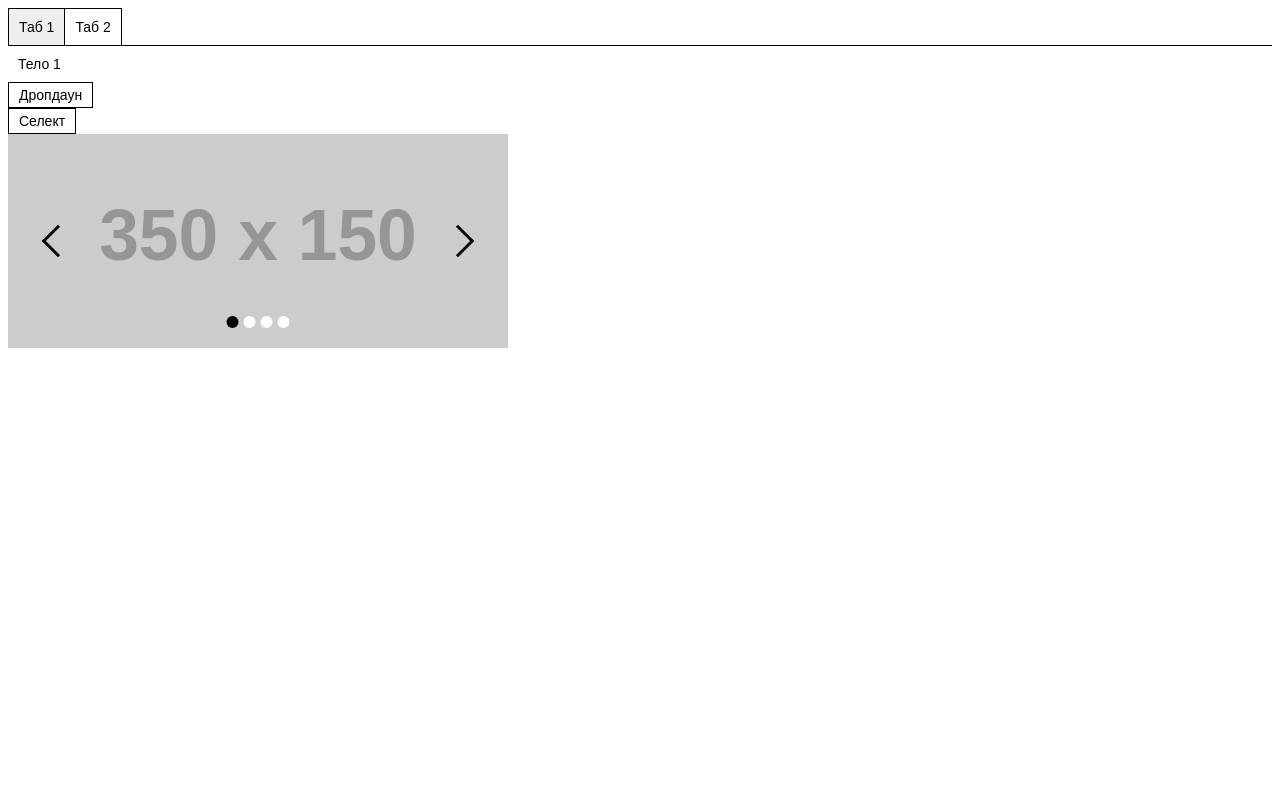
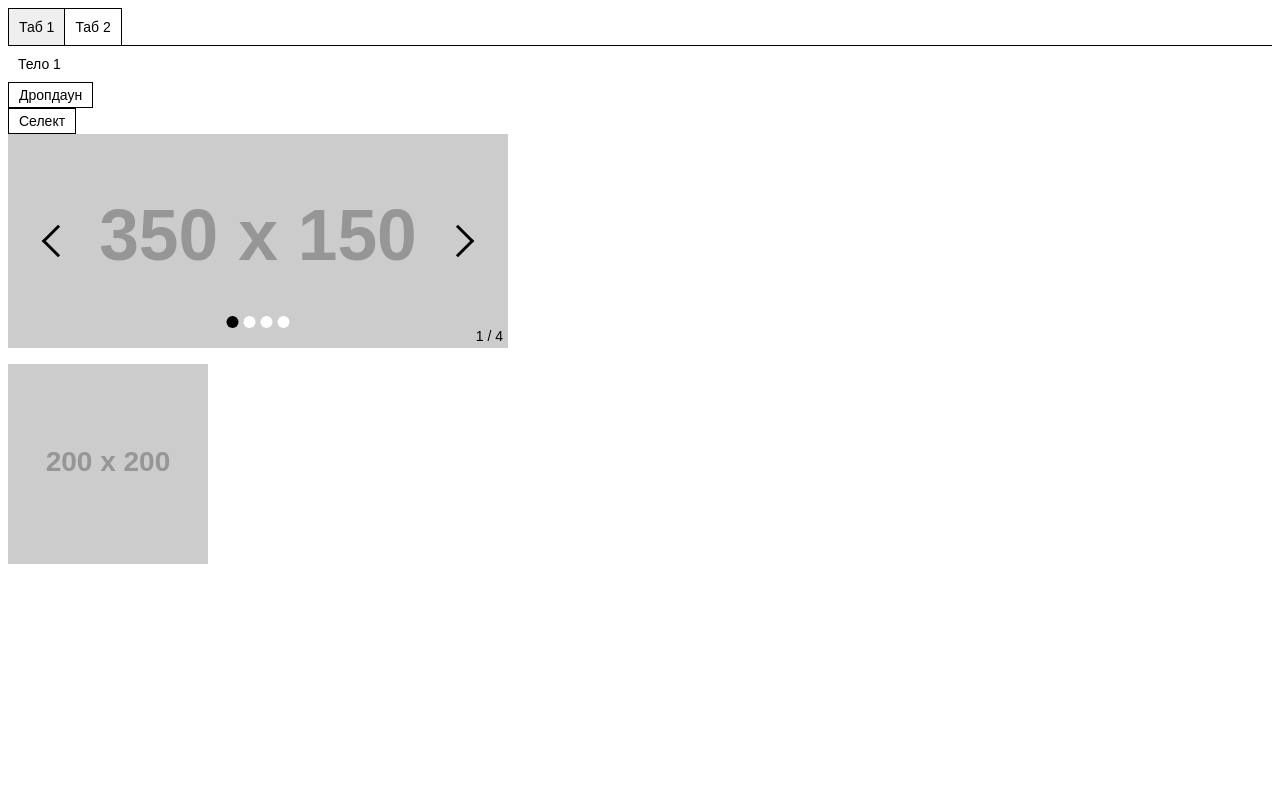
Before and after one commit to ThunderTeasers/Faze, a website built with webpack: page src/index.html in a window 1280 px wide. Shown: the top 800 px of the page. Built offline with nearby package versions, Linux system fonts and the light colour scheme; placeholder pictures from the web are drawn by us.

Commit message:
Общее: обновление тестовых файлов + регистрация написанных модулей

```diff
--- a/src/index.html
+++ b/src/index.html
@@ -52,6 +52,10 @@
         <img src="https://via.placeholder.com/350x150" alt="">
         <img src="https://via.placeholder.com/350x150" alt="">
     </div>
+    <br>
+    <div style="width:20rem">
+        <img class="image" src="https://via.placeholder.com/200x200" data-full-image="https://via.placeholder.com/2000x2000">
+    </div>
 
     <button id="button" style="margin-left: 500px; margin-top: 500px;">
         12312313123
--- a/src/index.ts
+++ b/src/index.ts
@@ -5,6 +5,8 @@ import Tab from './components/Tab/Tab';
 import Dropdown from './components/Dropdown/Dropdown';
 import Select from './components/Select/Select';
 import Carousel from './components/Carousel/Carousel';
+import Zoom from './components/Zoom/Zoom';
+import Scroll from './components/Scroll/Scroll';
 
 // @ts-ignore
 window.PlarsonJS = PlarsonJS;
@@ -54,10 +56,24 @@ PlarsonJS.add({
   },
 });
 
+PlarsonJS.add({
+  pluginName: 'Zoom',
+  callback: () => {
+    PlarsonJS.Zoom = Zoom;
+  },
+});
+
+PlarsonJS.add({
+  pluginName: 'Scroll',
+  callback: () => {
+    PlarsonJS.Scroll = Scroll;
+  },
+});
+
 // Тесты
 PlarsonJS.add({
   pluginName: 'TooltipTest',
-  plugins: ['Carousel', 'Select', 'Dropdown', 'Tab', 'Modal', 'Tooltip'],
+  plugins: ['Zoom', 'Carousel', 'Select', 'Dropdown', 'Tab', 'Modal', 'Tooltip'],
   condition: document.querySelectorAll('#button').length > 0,
   callback: () => {
     new PlarsonJS.Tooltip(document.querySelector('#button'), {
@@ -88,6 +104,17 @@ PlarsonJS.add({
     new PlarsonJS.Carousel(document.querySelector('.carousel-test'), {
       autoplay: false,
       pages: true,
+      arrows: true,
+      counter: true,
+      animation: {
+        type: 'fade',
+        time: 1000,
+        direction: 'horizontal',
+      },
+    });
+
+    new PlarsonJS.Zoom(document.querySelector('.image'), {
+      side: 'bottom',
     });
   },
 });
```
